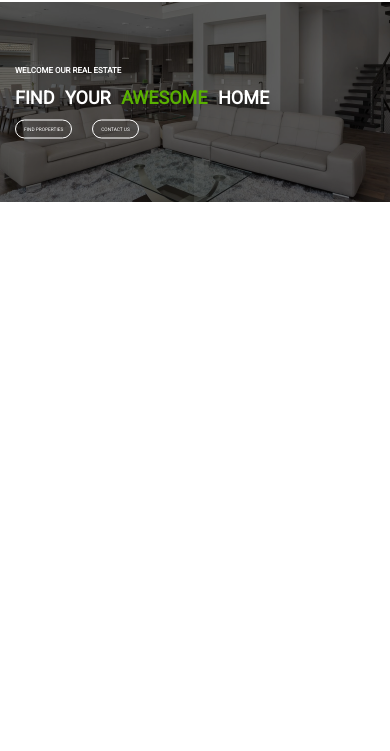
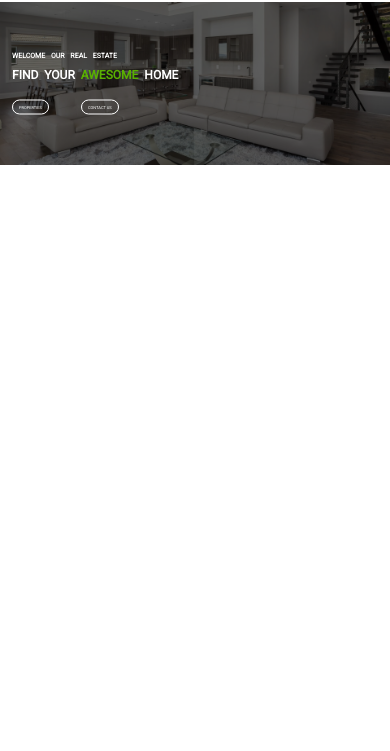
Before and after one commit to taniashahid/real-estate, a plain HTML site: page index.html in a window 390 px wide. Shown: the part 93-844 px from the top of the page. Drawn offline with Linux system fonts and the light colour scheme.

Commit message:
working hero img

```diff
--- a/assets/css/style.css
+++ b/assets/css/style.css
@@ -23,6 +23,7 @@ html{
 .container{
     max-width: 1170px;
     margin: 0 auto;
+    padding: 0 8px;
 
 
 
@@ -101,75 +102,73 @@ html{
     position: relative;
 }
 
+.hero-section .over-lay{
+    background-color: rgba(0, 0, 0, 0.6);
+    position: absolute;
+    inset: 0;
+}
 
 .hero-section figure img{
     width: 100%;
     height: 100%;
+    display: block;
     object-fit: cover;
     object-position: center center;
-    display: block;
-
 }
 
-.hero-section  .overlay{
-    background-color: rgba(0, 0, 0, 0.6);
-    position: absolute;
-    inset: 0;
-
-
-}
-
-
-
-.hero-section  .overlay .overlay-inner{
+.hero-section .over-lay .overlay-inner{
     max-width: 100%;
     position: absolute;
     top: 50%;
     transform: translateY(-50%);
-
 }
 
-.hero-section  .overlay .overlay-inner h3{
+.hero-section .over-lay .overlay-inner h3{
+    font-size: 20px;
+    text-transform: uppercase;
     color: var(--white);
-    text-transform: uppercase;
-    font-size: 20px;
+    word-spacing: 4px;
 }
 
-.hero-section  .overlay .overlay-inner h1{
-    color: white;
+.hero-section .over-lay .overlay-inner h1{
+    font-size: 32px;
     text-transform: uppercase;
-    font-size: 34px;
-    margin-top: 12px;
-    margin-bottom: 8px;
+    color: var(--white);
+    margin-top: 8px;
+    word-spacing: 5px;
+    margin-bottom: 12px;
+
 }
 
 .highlight{
     color: var(--primaryGreen);
+
 }
 
-.hero-section  .overlay .overlay-inner p{
+.hero-section .over-lay .overlay-inner p{
     color: var(--white);
-    margin-top: 8px;
+    margin-bottom: 18px;
     font-size: 14px;
-    margin-bottom: 16px;
 }
-.hero-section .overlay .overlay-inner a:hover{
+
+.hero-section .over-lay .overlay-inner a:hover{
     border: none(transparent #fff);
     background-color: var(--primaryGreen);
 }
 
-.hero-section  .overlay .overlay-inner a{
+.hero-section .over-lay .overlay-inner a{
     display: inline-block;
+    color: var(--white);
     text-decoration: none;
-    color: var(--white);
+    text-transform: uppercase;
     padding: 12px 24px;
     border-radius: 32px;
-    border: var(--white) solid 1px;
-    text-transform: uppercase;
-    margin-right: 16px;
-}
+    border: 1px solid var(--white);
+    margin-right: 28px;
 
 
+
+}
 
 /* Utility Classes */
 
@@ -191,25 +190,19 @@ html{
 
 /* // `sm` applies to x-small devices (portrait phones, less than 576px) */
 @media (max-width: 575.98px) {
-      .hero-section   .overlay .overlay-inner h3{
-        font-size: 8px;
+    .hero-section .over-lay .overlay-inner h3{
+        font-size: 7px;
     }
 
-      .hero{
-        width: 100%;
-        height: 200px;
-        position: relative;
+    .hero-section .over-lay .overlay-inner p{
+        display: none;
+    }
+     .hero-section .over-lay .overlay-inner a{
+        padding: 4px 6px;
+        width: fit-content !important;
+        font-size: 4px;
      }
 
-     .hero-section .overlay .overlay-inner p{
-        display: none;
-     }
-
-     .hero-section .overlay .overlay-inner a{
-        padding: 6px 8px;
-        width: fit-content !important;
-        font-size: 0.3rem;
-     }
 }
 
 /* // `md` applies to small devices (landscape phones, less than 768px) */
@@ -227,15 +220,15 @@ html{
         display: none;
     }
 
-    .hero-section .overlay .overlay-inner h1{
-        font-size: 18px;
-        word-spacing: 6px;
+    .hero-section .over-lay .overlay-inner h1{
+        font-size: 12px;
+        word-spacing: 3px;
+    }
+    .overlay-inner{
+        left: 12px !important;
+        width: fit-content !important;
     }
 
-    .overlay-inner{
-       left: 15px !important;
-       width: fit-content !important;
-    }
 
 }
 
@@ -251,15 +244,16 @@ html{
 
 /* // `xxl` applies to x-large devices (large desktops, less than 1400px) */
 @media (max-width: 1399.98px) {
+
             .overlay-inner{
                 height: max-content;
-        position: absolute;
-        inset: 0;
-        z-index: 11;
-        top: 30%;
+                width: fit-content !important;
+                z-index: 9;
+            }
+
 
     }
-}
+
 
 
 /* // Small devices (landscape phones, 576px and up) */
--- a/index.html
+++ b/index.html
@@ -90,22 +90,20 @@
                 <figure class="hero">
                     <img src="./assets/imgs/hero1.webp" alt="">
                 </figure>
-                        <div class="overlay">
+                <div class="over-lay">
                     <div class="container">
                        <div class="overlay-inner">
-                            <h3>WELCOME OUR REAL ESTATE</h3>
-                                <h1>find your <span class="highlight">awesome</span> home </h1>
-                                <p>Lorem ipsum dolor sit amet consectetur adipisicing Sapiente ullam <br> nisi similique unde fugiat.</p>
-                                <a  href="#">FIND PROPERTIES</a>
-                                <a href="#">CONTACT US</a>
-                         </div> <!-- overlay-inner -->
-                         </div>
-                        </div>  <!-- overlay -->
+                         <h3>welcome our real estate</h3>
+                         <h1>find your  <span class="highlight">awesome</span> home </h1>
+                         <p>Lorem ipsum dolor sit amet consectetur adipisicing elit. Dicta, repellendus. <br> Veniam maxime voluptates saepe ea aliquam!</p>
+                         <a href="#">properties</a>
+                         <a href="#">contact us</a>
+                       </div>  <!-- overlay-inner -->
+                    </div> <!-- container -->
 
-
-
+                </div>  <!-- over-lay -->
              </section> <!-- hero-section -->
-            </div><!-- main-wrapper -->
+            </div> <!-- main-wrapper -->
         </main>
     </div> <!-- site-wrapper -->
 </body>
```
Lines whose indentation alone changed are shown as unchanged.
